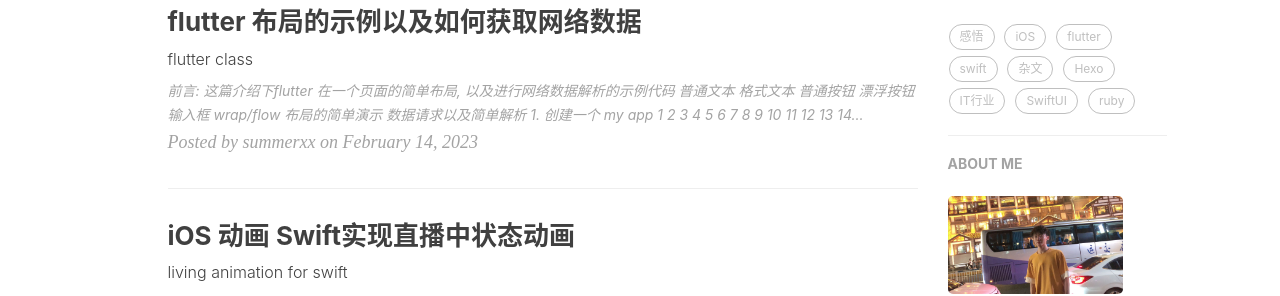
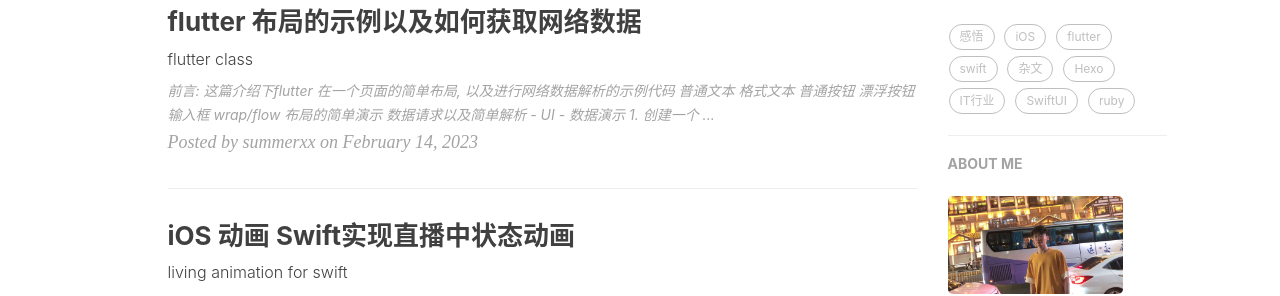
Before and after one commit to summerxx27/summerxx27.github.io, a Jekyll site: the page built from index.html, in a window 1280 px wide and 900 px high. Shown: the part 463-759 px from the top of the window. Built offline with Jekyll 4.4.1, drawn with Linux system fonts in a browser that asks for light colours; nearby versions of some CDN libraries; the list of posts is cut into pages by our own code; comment, search, counter and statistics services are not loaded.

Commit message:
Update 2023-02-14-flutter-ui.md

```diff
--- a/_posts/2023-02-14-flutter-ui.md
+++ b/_posts/2023-02-14-flutter-ui.md
@@ -20,7 +20,7 @@ tags: [flutter]
 - wrap/flow 布局的简单演示
 - 数据请求以及简单解析
 
-| -                                                            | -                                                            |
+| - UI                                                         | - 数据演示                                                   |
 | ------------------------------------------------------------ | ------------------------------------------------------------ |
 | <img src="https://p.ipic.vip/w2q3oz.png" alt="Simulator Screen Shot - iPhone 14 Pro - 2023-02-14 at 15.25.56" style="zoom: 25%;" /> | <img src="https://p.ipic.vip/h0t7e7.png" alt="Simulator Screen Shot - iPhone 14 Pro - 2023-02-14 at 15.25.46" style="zoom:33%;" /> |
 
```
